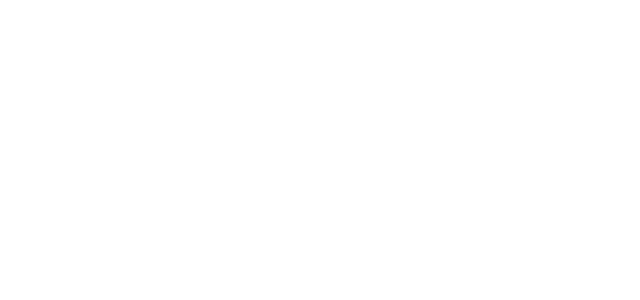
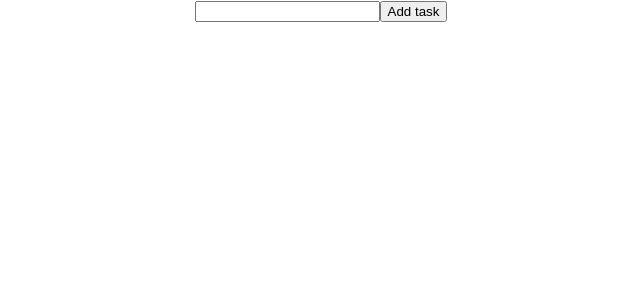
Before and after one commit to dariusz75/react-to-do, a React (Create React App) app: page / in a window 1280 px wide. Shown: the top 300 px of the page, without its empty margins (319-959 px from the left). Built offline with nearby package versions, Linux system fonts and the light colour scheme.

Commit message:
add todo

```diff
--- a/src/App.js
+++ b/src/App.js
@@ -15,7 +15,8 @@ class App extends Component {
       const newTodos = prevState.todos.slice().concat(
         {
           name: todoName,
-          id: uniqid()
+          id: uniqid(),
+          input: ''
         }
       )
       return { todos: newTodos }
@@ -23,12 +24,23 @@ class App extends Component {
   }
 
   //delete todo item method
+  deleteTodo(todoId) {
+    this.setState(prevState => {
+      const newTodos = prevState.todos.slice().filter(el => el.id !== todoId);
+      return { todos: newTodos }
+    })
+
+  }
 
 
   render() {
     return (
       <div className="App">
-
+        <input type="text" value={this.state.input} onChange={e => this.setState({ imput: e.target.value })}></input>
+        <button onClick={this.addTodo.bind(this, this.state.imput)}>Add task</button>
+        <ul>
+          {this.state.todos.map(el => <li key={el.id}>{el.name}</li>)}
+        </ul>
       </div>
     );
   }
```
